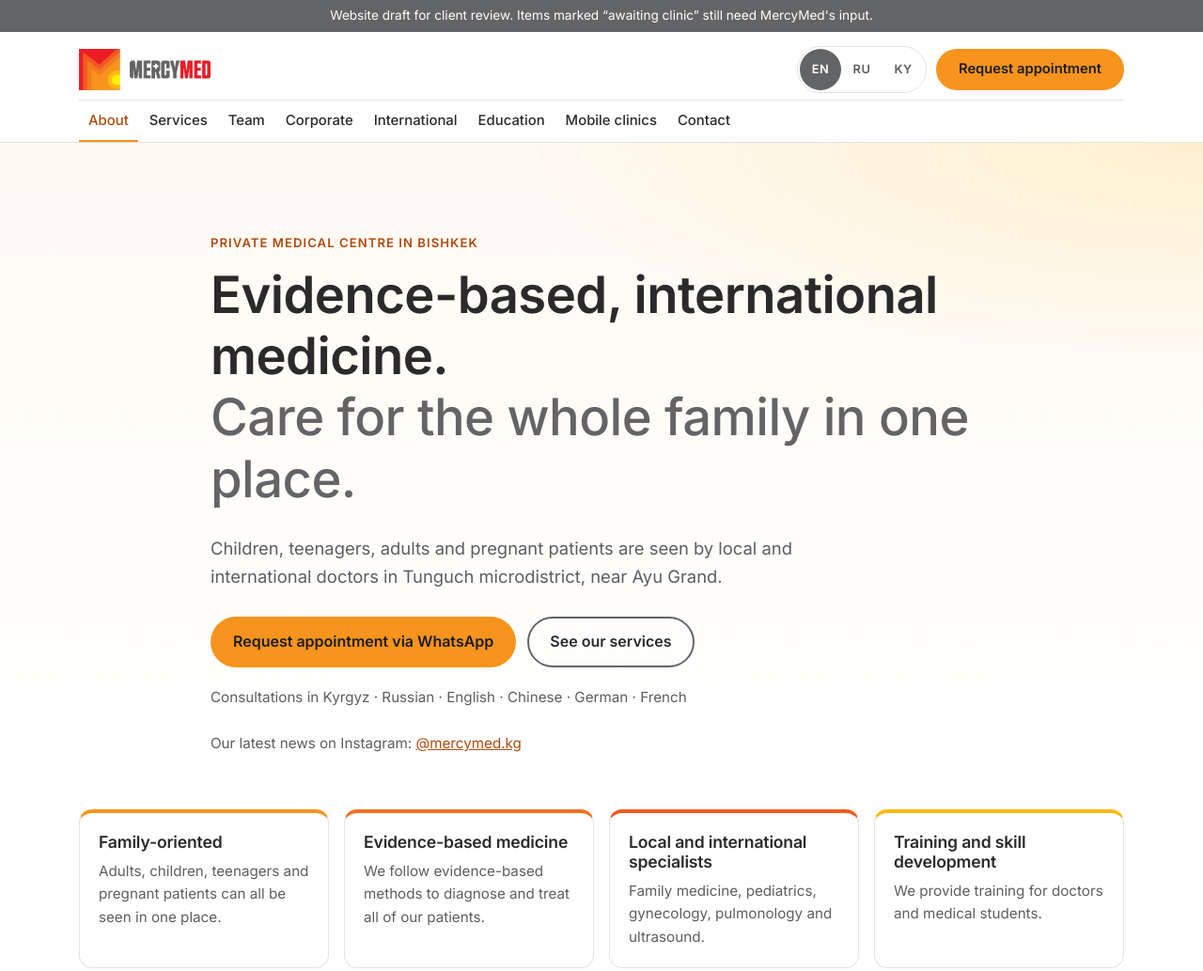
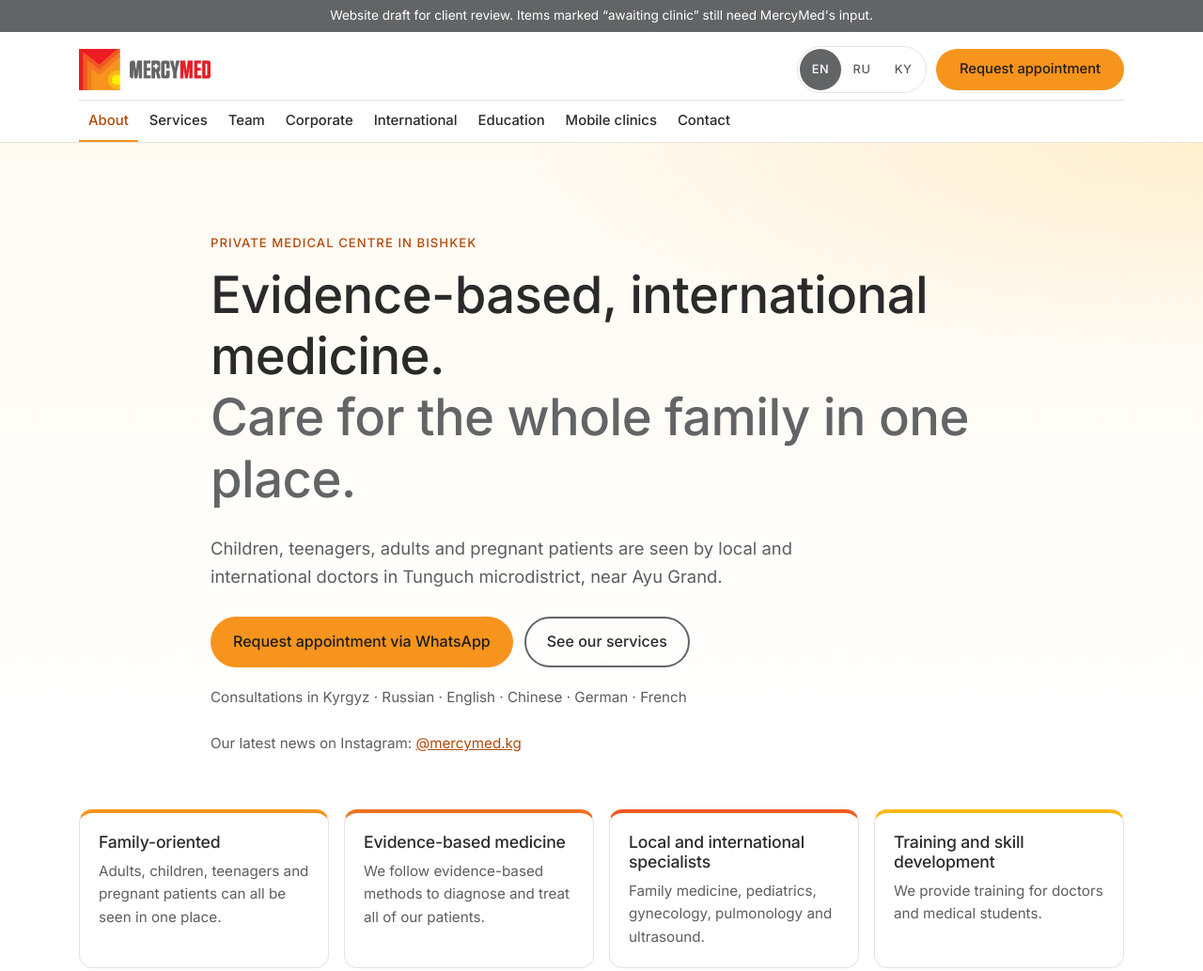
Before and after one commit to Olimkhuzha/personal-page, a plain HTML site: page hw6/index.html in a window 1280 px wide. Shown: the top 1033 px of the page at 94% size. Drawn offline with Linux system fonts and the light colour scheme.

Commit message:
Lower font weights to at most 500 (feedback #5)
Headings, buttons, kickers, labels and <strong> go from 600/700 to 500;
body text stays 400. Inter is now loaded only in 400 and 500, so two
unused font files are no longer requested.

Co-Authored-By: Claude Opus 5.5 <noreply@anthropic.com>

```diff
--- a/hw6/css/styles.css
+++ b/hw6/css/styles.css
@@ -39,10 +39,12 @@ body {
 }
 img { max-width: 100%; display: block; }
 h1, h2, h3 { line-height: 1.2; margin: 0 0 .5em; letter-spacing: -0.01em; }
-h1 { font-weight: 600; font-size: clamp(2rem, 4.6vw, 3.4rem); }
-h2 { font-weight: 600; font-size: clamp(1.6rem, 3vw, 2.2rem); }
-h3 { font-weight: 600; font-size: 1.1rem; }
+h1 { font-weight: 500; font-size: clamp(2rem, 4.6vw, 3.4rem); }
+h2 { font-weight: 500; font-size: clamp(1.6rem, 3vw, 2.2rem); }
+h3 { font-weight: 500; font-size: 1.1rem; }
 p { margin: 0 0 1em; }
+/* The client prefers finer fonts: nothing heavier than 500. */
+strong, b { font-weight: 500; }
 a { color: var(--accent-text); }
 [hidden] { display: none !important; }
 
@@ -88,7 +90,7 @@ a { color: var(--accent-text); }
   padding: 12px 22px;
   border-radius: 999px;
   border: 2px solid transparent;
-  font: inherit; font-weight: 600; font-size: 1rem;
+  font: inherit; font-weight: 500; font-size: 1rem;
   text-decoration: none;
   cursor: pointer;
   transition: background-color .15s, border-color .15s, color .15s;
@@ -136,7 +138,7 @@ a { color: var(--accent-text); }
 
 .lang-switch { display: flex; border: 1px solid var(--line); border-radius: 999px; padding: 2px; }
 .lang-switch button {
-  font: inherit; font-size: .8rem; font-weight: 600; letter-spacing: .04em;
+  font: inherit; font-size: .8rem; font-weight: 500; letter-spacing: .04em;
   border: 0; background: none; color: var(--muted);
   min-inline-size: 44px; min-block-size: 44px; border-radius: 999px; cursor: pointer;
 }
@@ -182,7 +184,7 @@ a { color: var(--accent-text); }
 }
 .hero-inner { max-width: 880px; }
 .eyebrow, .kicker {
-  font-size: .82rem; font-weight: 600; letter-spacing: .08em; text-transform: uppercase;
+  font-size: .82rem; font-weight: 500; letter-spacing: .08em; text-transform: uppercase;
   color: var(--accent-text); margin-bottom: .75rem;
 }
 .hero h1 span { display: block; }
@@ -277,7 +279,7 @@ a { color: var(--accent-text); }
   content: counter(step);
   display: inline-flex; align-items: center; justify-content: center;
   width: 36px; height: 36px; border-radius: 50%;
-  background: var(--orange-2); color: #1d1d1d; font-weight: 600; margin-bottom: 12px;
+  background: var(--orange-2); color: #1d1d1d; font-weight: 500; margin-bottom: 12px;
 }
 .step p { margin: 0; color: var(--muted); }
 
@@ -294,7 +296,7 @@ a { color: var(--accent-text); }
 .contact-list { margin: 0; }
 .contact-list > div { display: grid; grid-template-columns: 1fr; gap: 2px; padding: 12px 0; border-bottom: 1px solid var(--line); }
 @media (min-width: 560px) { .contact-list > div { grid-template-columns: 160px 1fr; gap: 16px; } }
-.contact-list dt { font-weight: 600; }
+.contact-list dt { font-weight: 500; }
 .contact-list dd { margin: 0; color: var(--muted); }
 /* Phone, email and Instagram links: at least 44px tall for easy tapping. */
 .contact-link { display: inline-flex; align-items: center; min-block-size: 44px; }
--- a/hw6/index.html
+++ b/hw6/index.html
@@ -20,7 +20,7 @@
   <link rel="icon" href="assets/logo/logo-stacked.png">
   <link rel="preconnect" href="https://fonts.googleapis.com">
   <link rel="preconnect" href="https://fonts.gstatic.com" crossorigin>
-  <link href="https://fonts.googleapis.com/css2?family=Inter:wght@300;400;500;600&display=swap" rel="stylesheet">
+  <link href="https://fonts.googleapis.com/css2?family=Inter:wght@400;500&display=swap" rel="stylesheet">
   <link rel="stylesheet" href="css/styles.css">
 </head>
 <body>
```
